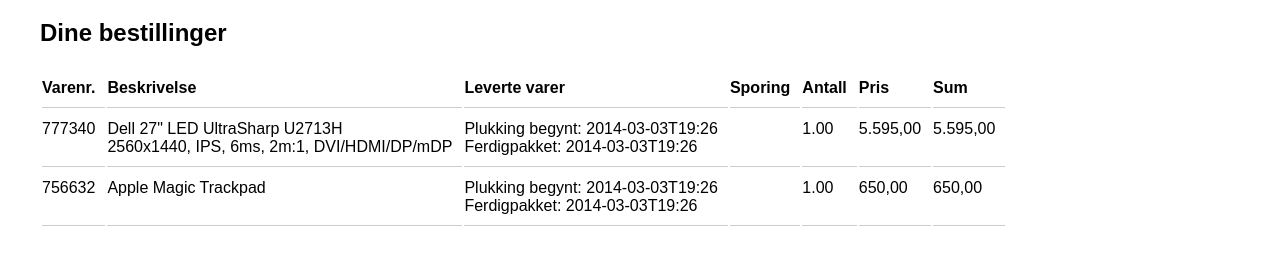
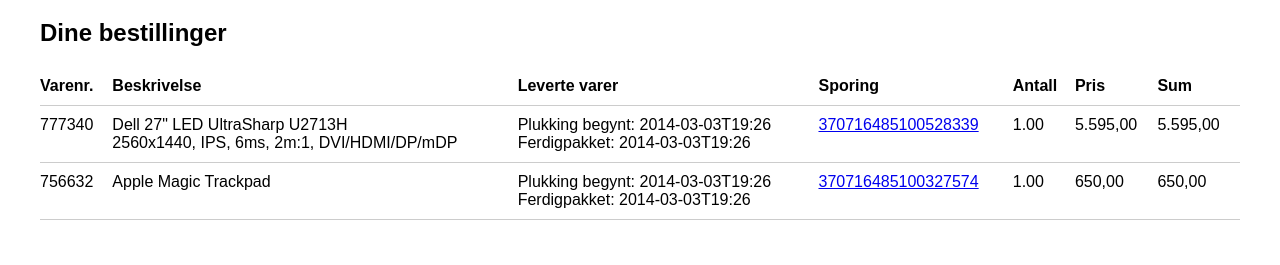
Before and after one commit to bring/tracking-web-component, a website: page webshop.html in a window 1280 px wide. Shown: the part 93-358 px from the top of the page. Drawn offline with Linux system fonts and the light colour scheme.

Commit message:
table styling

```diff
--- a/webshop.css
+++ b/webshop.css
@@ -3,6 +3,10 @@
   padding: 2em;
 }
 
+table {
+  width: 100%;
+  border-collapse: collapse;
+}
 
 th {
   text-align: left;
--- a/webshop.html
+++ b/webshop.html
@@ -8,8 +8,8 @@
     <link rel="stylesheet" href="webshop.css">
 
     <!-- Posten tracking web component -->
-    <script src="bower_components/platform/platform.js"></script>
-    <link rel="import" href="posten-tracking/posten-tracking.html">
+    <!--<script src="bower_components/platform/platform.js"></script>-->
+    <!--<link rel="import" href="posten-tracking/posten-tracking.html">-->
 
 </head>
 <body unresolved touch-action="auto" fullbleed left layout>
@@ -41,8 +41,8 @@
             </ul>
         </td>
         <td>
-            <posten-tracking trackingNumber="370716485100528339"></posten-tracking>
-            <!--<a href="http://sporing.posten.no/sporing.html?q=370716485100528339" target="_blank">370716485100528339</a>-->
+            <!--<posten-tracking trackingNumber="370716485100528339"></posten-tracking>-->
+            <a href="http://sporing.posten.no/sporing.html?q=370716485100528339" target="_blank">370716485100528339</a>
         </td>
         <td>1.00</td>
         <td>5.595,00</td>
@@ -58,8 +58,8 @@
             </ul>
         </td>
         <td>
-            <posten-tracking trackingNumber="370716485100327574"></posten-tracking>
-            <!--<a href="http://sporing.posten.no/sporing.html?q=370716485100327574" target="_blank">370716485100327574</a>-->
+            <!--<posten-tracking trackingNumber="370716485100327574"></posten-tracking>-->
+            <a href="http://sporing.posten.no/sporing.html?q=370716485100327574" target="_blank">370716485100327574</a>
         </td>
         <td>1.00</td>
         <td>650,00</td>
```
